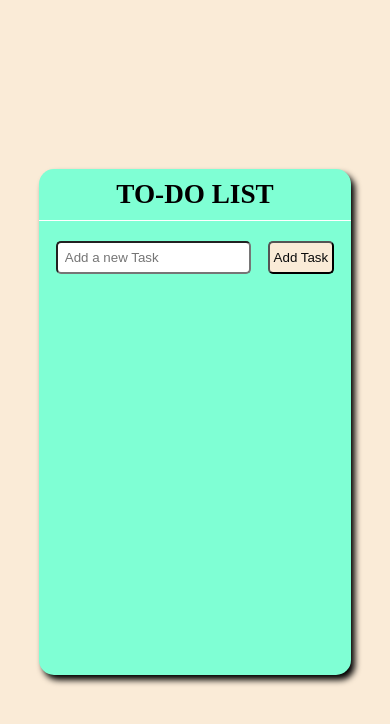
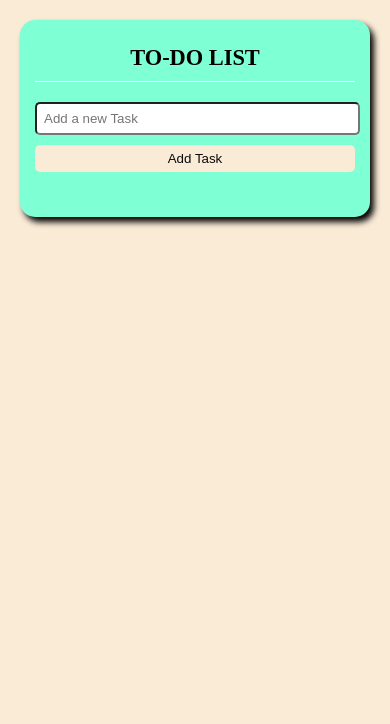
Before and after one commit to HussainShah-786/TO-DO-LIST, a plain HTML site: page index.html in a window 390 px wide. Drawn offline with Linux system fonts and the light colour scheme.

Commit message:
use media query for all screens

```diff
--- a/style.css
+++ b/style.css
@@ -13,8 +13,11 @@ body{
     border: none;
     border-radius: 15px;
     background-color: aquamarine;
-    height: 50vh;
+    height: auto;
     width: 25vw;
+    min-width: 300px;
+    max-width: 450px;
+    padding: 20px;
     box-shadow: 4px 5px 6px;
 }
 /* main heading of to-do list */
@@ -30,23 +33,30 @@ body{
 .addTask{
     display: flex;
     justify-content: space-evenly;
+    gap: 10px;
+    flex-wrap: wrap;
 }
 /* input section of to-do list app */
 input{
     padding: 7px;
     border-radius: 5px;
+    flex: 1;
+    min-width: 150px;
 }
 /* button section of to-do list app */
 button{
     background-color: antiquewhite;
     color: rgb(11, 11,11);
-    padding: 4px;
+    padding: 6px 10px;
     border-radius: 5px;
+    border: none;
+    cursor: pointer;
 }
 /* ul creation css of to-do list app */
 ul{
     list-style: none;
     padding: 15px;
+    margin: 0;
 }
 /* list of to-do app list */
 li{
@@ -56,13 +66,50 @@ li{
     border-radius: 5px;
     padding:8px;
     margin-bottom: 7px;
+    flex-wrap: wrap;
+    gap: 10px;
 
 }
 
 /* media query below here */
-@media (min-width: 370px) and (max-width: 1122px){
-    .container{
-        width: 80vw;
-        height: 60vh;
+@media (max-width: 992px) {
+    .container {
+        width: 50vw;
+        height: auto;
     }
 }
+
+/* For Mobile Devices */
+@media (max-width: 600px) {
+    body {
+        height: auto;
+        padding: 20px;
+    }
+
+    .container {
+        width: 90vw;
+        padding: 15px;
+    }
+
+    .header {
+        font-size: 1.4em;
+    }
+
+    input {
+        width: 96%;
+    }
+
+    button {
+        width: 100%;
+    }
+
+    .addTask {
+        flex-direction: column;
+        align-items: stretch;
+    }
+
+    li {
+        font-size: 0.95em;
+        padding: 10px;
+    }
+}
```
